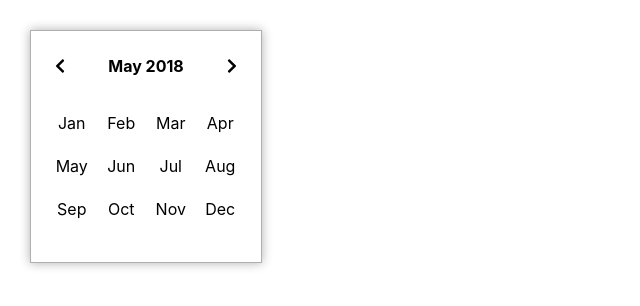
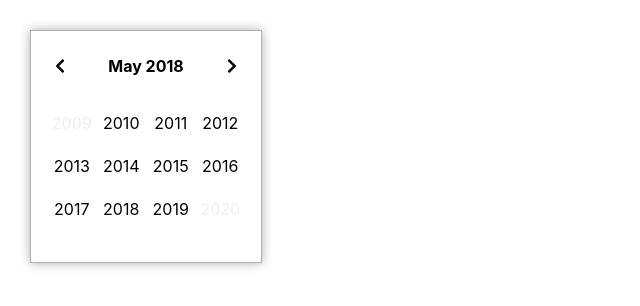
Before and after one commit to x3388638/react-datepicker-example, a React (Create React App) app: page / in a window 1280 px wide. Shown: the top 306 px of the page, without its empty margins (0-640 px from the left). Built offline with nearby package versions, Linux system fonts and the light colour scheme.

Commit message:
add YearTable & prototype

```diff
--- a/src/TableContainer.js
+++ b/src/TableContainer.js
@@ -1,9 +1,10 @@
 import React from 'react';
 import DayTable from './DayTable';
 import MonthTable from './MonthTable';
+import YearTable from './YearTable';
 
 export default class TableContainer extends React.PureComponent {
 	render() {
-		return <MonthTable />
+		return <YearTable />
 	}
 }
--- /dev/null
+++ b/src/YearTable.js
@@ -0,0 +1,43 @@
+import React from 'react';
+import styled from 'styled-components';
+
+const Table = styled.table`
+	width: 200px;
+	table-layout: fixed;
+`;
+
+const Grid = styled.td`
+	text-align: center;
+	padding-top: 20px;
+	cursor: pointer;
+	color: ${(props) => props.outside ? '#eee' : '#000'}
+`;
+
+export default class YearTable extends React.PureComponent {
+	render() {
+		return (
+			<Table>
+				<tbody>
+					<tr>
+						<Grid outside>2009</Grid>
+						<Grid>2010</Grid>
+						<Grid>2011</Grid>
+						<Grid>2012</Grid>
+					</tr>
+					<tr>
+						<Grid>2013</Grid>
+						<Grid>2014</Grid>
+						<Grid>2015</Grid>
+						<Grid>2016</Grid>
+					</tr>
+					<tr>
+						<Grid>2017</Grid>
+						<Grid>2018</Grid>
+						<Grid>2019</Grid>
+						<Grid outside>2020</Grid>
+					</tr>
+				</tbody>
+			</Table>
+		)
+	}
+}
```
